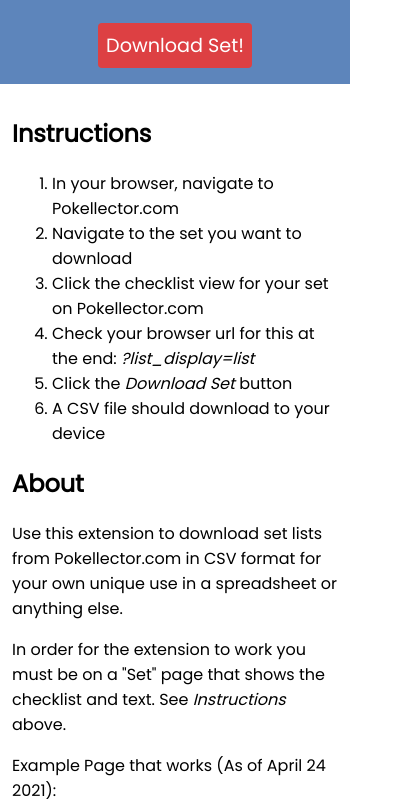
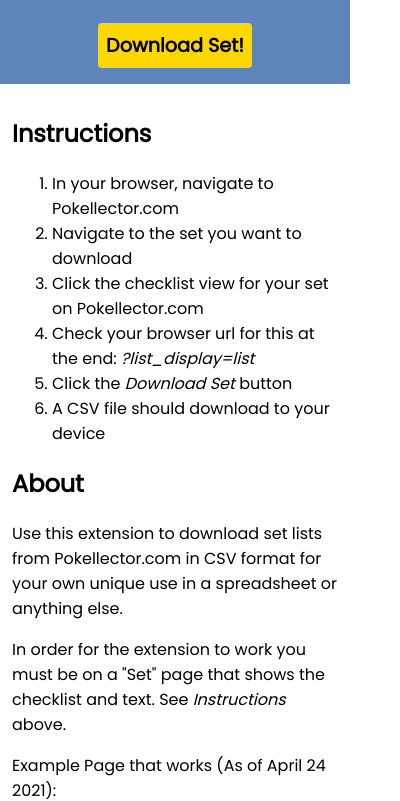
Before and after one commit to codingLogan/pokellector-downloader, a browser extension: page popup.html in a window 400 px wide. Shown: the part 126-927 px from the top of the page. Drawn offline with Linux system fonts and the light colour scheme.

Commit message:
Add icons to extension

```diff
--- a/styles.css
+++ b/styles.css
@@ -1,10 +1,11 @@
 button {
   all: unset;
-  background-color: #dd4043;
-  color: white;
+  background-color: gold;
+  color: black;
   border-radius: 4px;
   cursor: pointer;
   font-size: 1.2rem;
+  font-weight: bold;
   text-align: center;
   white-space: nowrap;
   padding: 8px;
```
Also changed, not shown: images/128.png (added), images/16.png (added), images/32.png (added), images/48.png (added), manifest.json.
